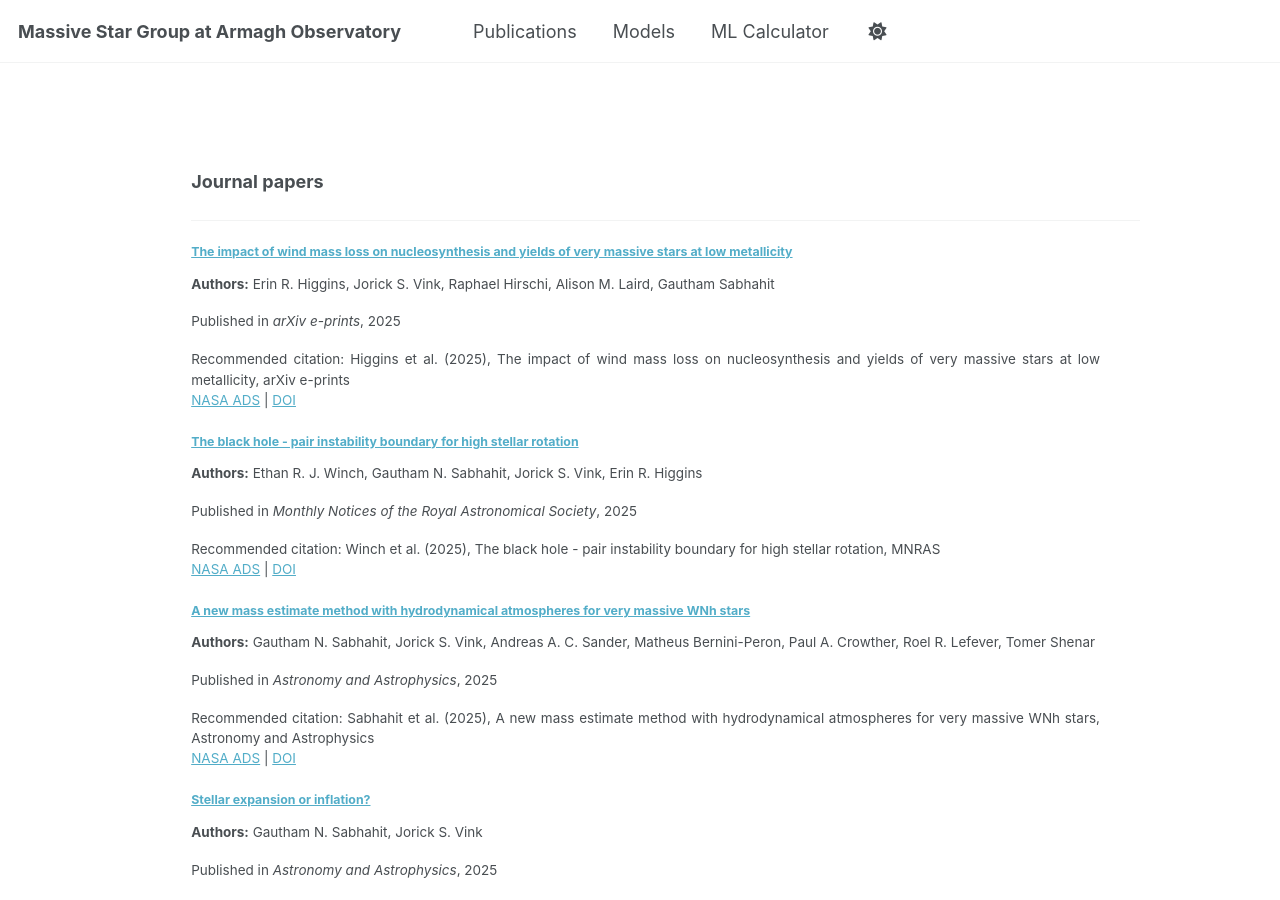
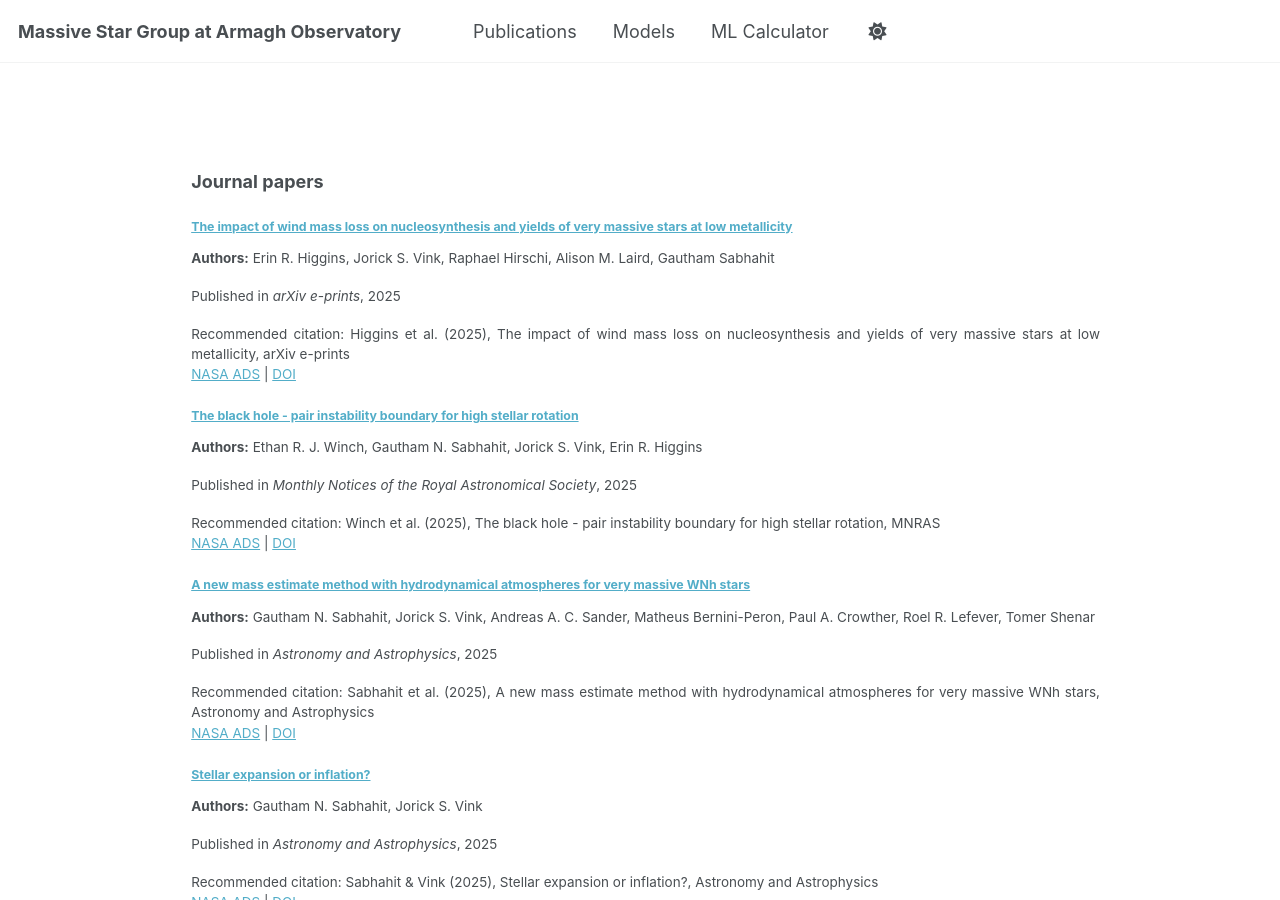
Before and after one commit to Mdot-com/mdot.com, a Jekyll site: the page built from _pages/publications.html, in a window 1280 px wide and 900 px high. Built offline with Jekyll 4.4.1, drawn with Linux system fonts in a browser that asks for light colours.

Commit message:
Update publications.html

```diff
--- a/_pages/publications.html
+++ b/_pages/publications.html
@@ -17,7 +17,7 @@
         {% continue %}
       {% endif %}
       {% unless title_shown %}
-        <h2>{{ category[1].title }}</h2><hr />
+        <h2>{{ category[1].title }}</h2>
         {% assign title_shown = true %}
       {% endunless %}
       {% include archive-single.html %}
```
